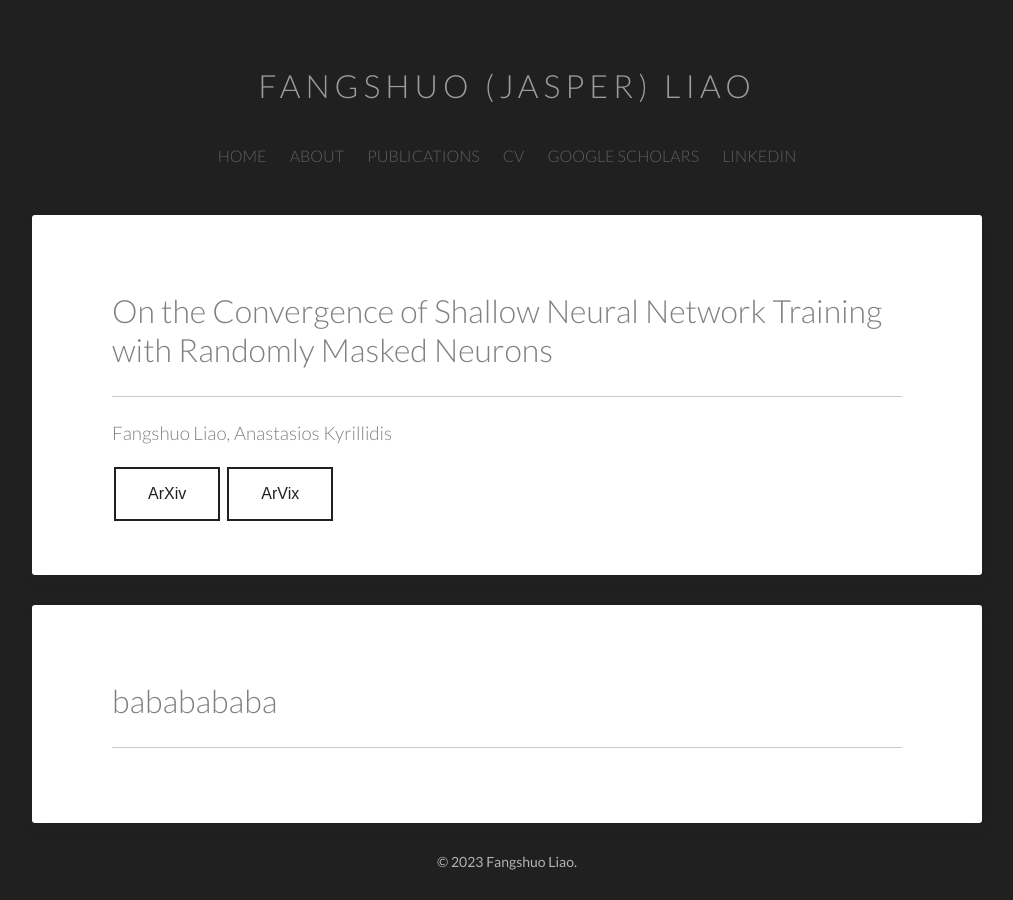
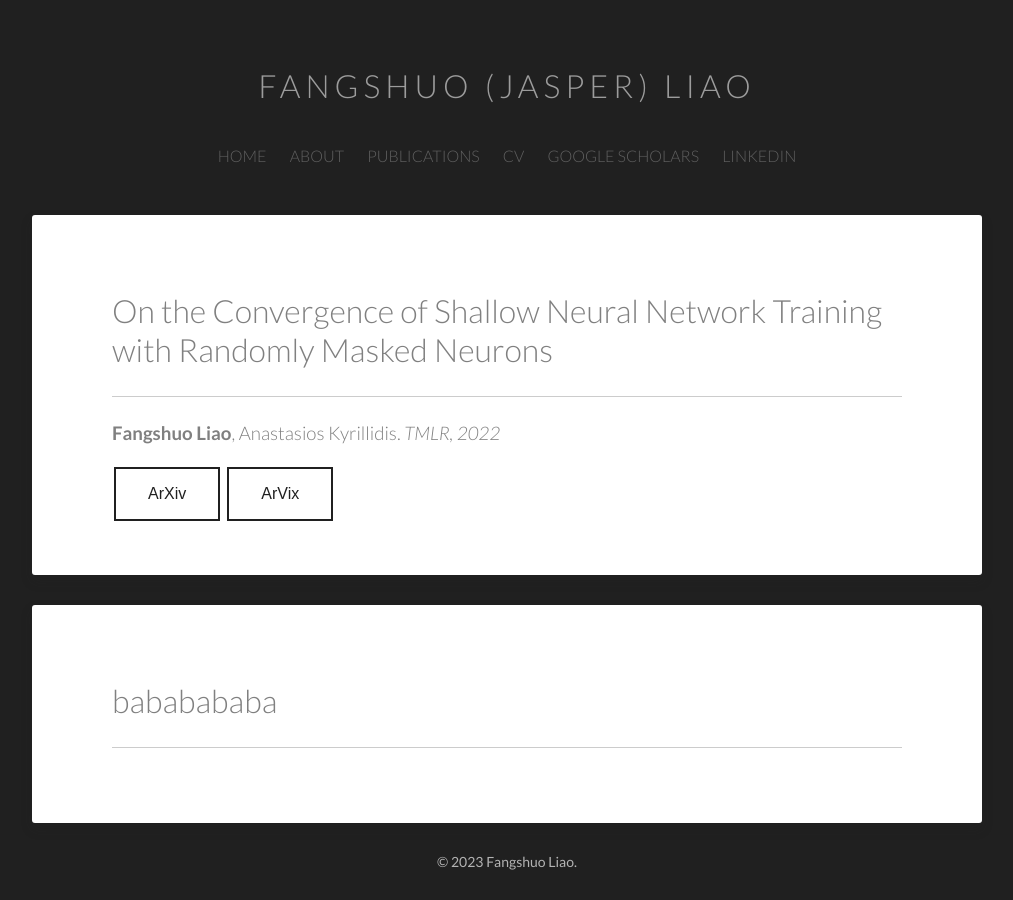
Before and after one commit to JasperLiao/JasperLiao.github.io, a Jekyll site: the page built from publications/index.html, in a window 1280 px wide. Shown: the whole page, without its empty margins (133-1146 px from the left). Built offline with Jekyll 4.4.1, drawn with Linux system fonts in a browser that asks for light colours.

```diff
--- a/publications/index.html
+++ b/publications/index.html
@@ -53,7 +53,7 @@ title: Publications
         <hr>
 
         <h3 class="entry-subtitle">
-            Fangshuo Liao, Anastasios Kyrillidis
+            <strong>Fangshuo Liao</strong>, Anastasios Kyrillidis. <em>TMLR, 2022</em>
         </h3>
 
         <!-- <ul class="entry-meta inline-list">
```
